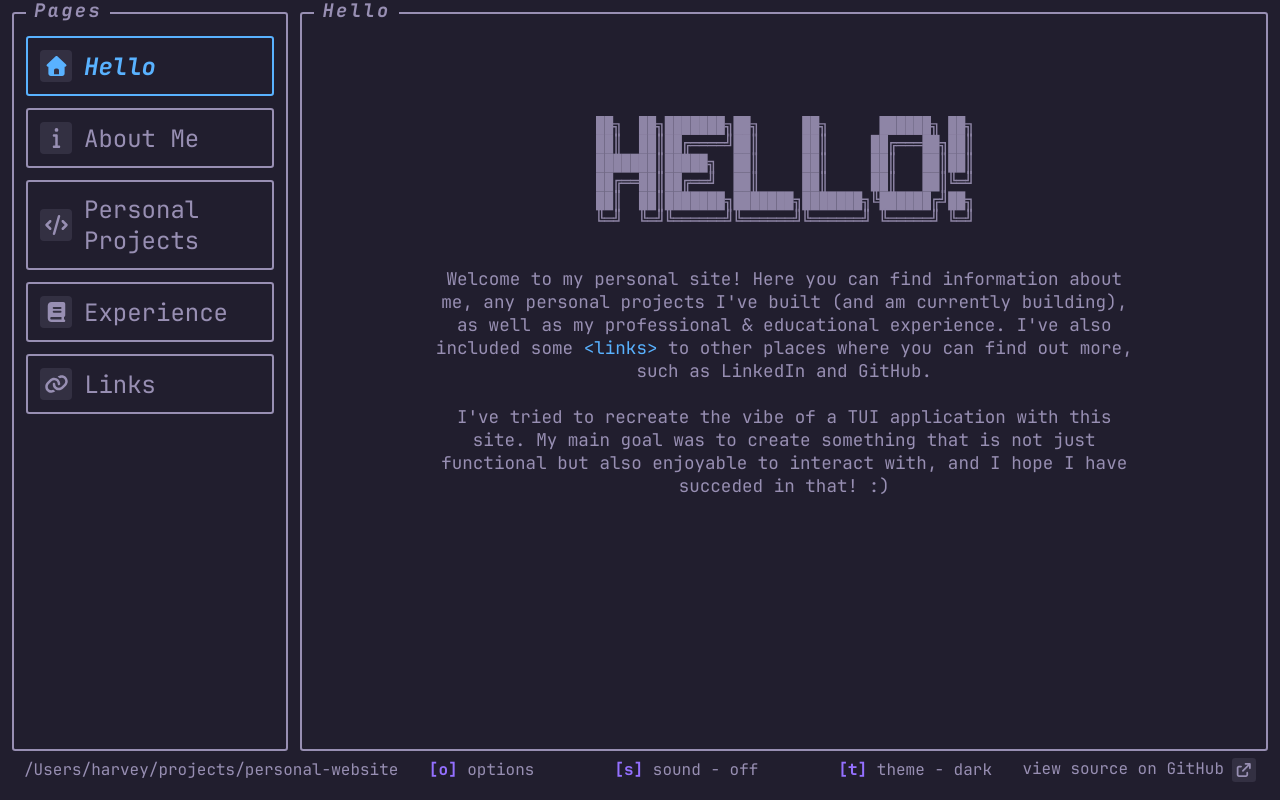
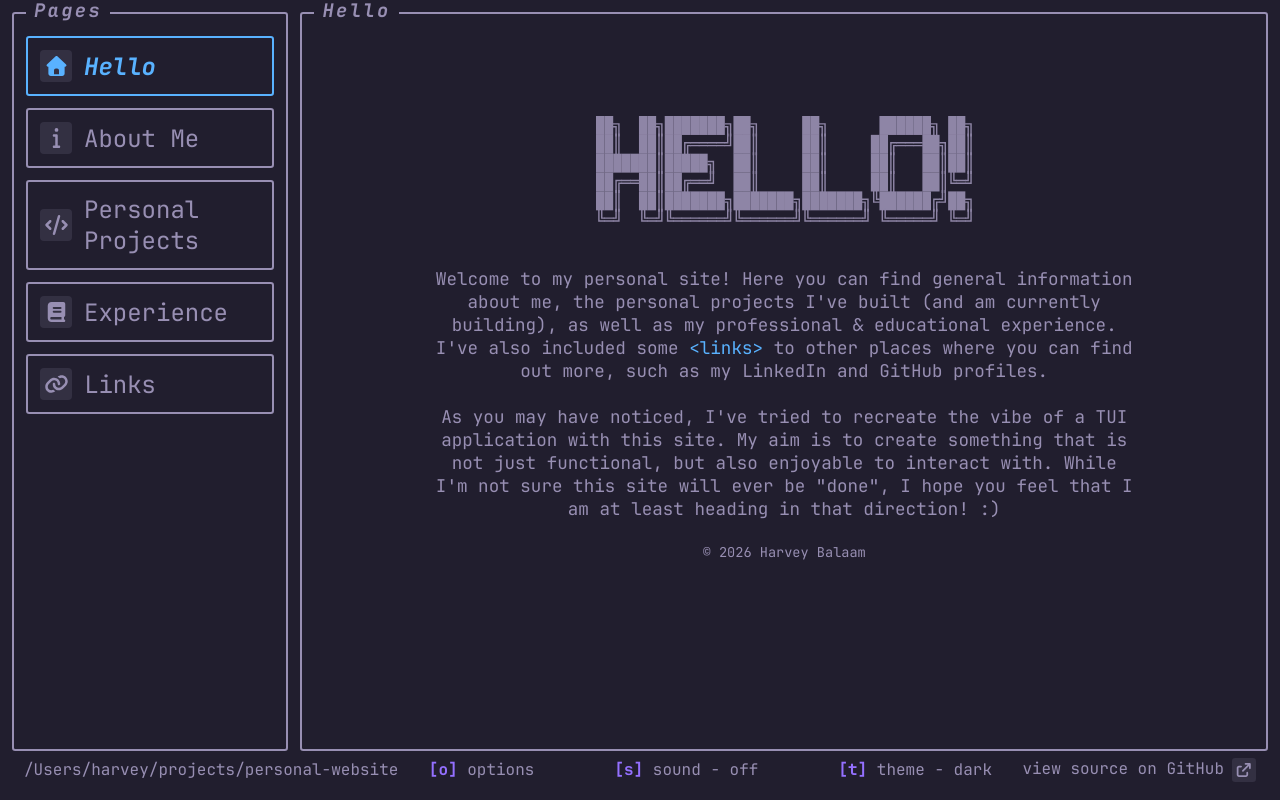
Before and after one commit to harveybalaam/personal-website, a React (Vite) app: page / in a window 1280 px wide. Built offline with nearby package versions, Linux system fonts and the light colour scheme.

Commit message:
fix: update hello page content

```diff
--- a/src/pages/Hello/Hello.css
+++ b/src/pages/Hello/Hello.css
@@ -1,3 +1,7 @@
+#copyright {
+  font-size: 0.85rem;
+}
+
 .hello-title {
   margin-top: 10vh;
   margin-bottom: 5vh;
--- a/src/pages/Hello/index.tsx
+++ b/src/pages/Hello/index.tsx
@@ -9,7 +9,27 @@ export default function Hello() {
         <img src={helloTitle} alt="ASCII art page title which reads 'Hello!'" />
       </div>
       <div className="hello-body centered">
-        <p>Welcome to my personal site! Here you can find information about me, any personal projects I've built (and am currently building), as well as my professional &amp; educational experience. I've also included some <Link className="text-link outline-blue" to="/links">&lt;links&gt;</Link> to other places where you can find out more, such as LinkedIn and GitHub.<br /><br />I've tried to recreate the vibe of a TUI application with this site. My main goal was to create something that is not just functional but also enjoyable to interact with, and I hope I have succeded in that! :)</p>
+        <p>
+          Welcome to my personal site! Here you can find general information
+          about me, the personal projects I&apos;ve built (and am currently
+          building), as well as my professional &amp; educational experience.
+          I&apos;ve also included some{" "}
+          <Link className="text-link outline-blue" to="/links">
+            &lt;links&gt;
+          </Link>{" "}
+          to other places where you can find out more, such as my LinkedIn and
+          GitHub profiles.
+          <br />
+          <br />
+          As you may have noticed, I&apos;ve tried to recreate the vibe of a TUI
+          application with this site. My aim is to create something that is not
+          just functional, but also enjoyable to interact with. While I&apos;m
+          not sure this site will ever be &quot;done&quot;, I hope you feel that
+          I am at least heading in that direction! :)
+          <br />
+          <br />
+        </p>
+        <p id="copyright">&copy; 2026 Harvey Balaam</p>
       </div>
     </>
   );
```
